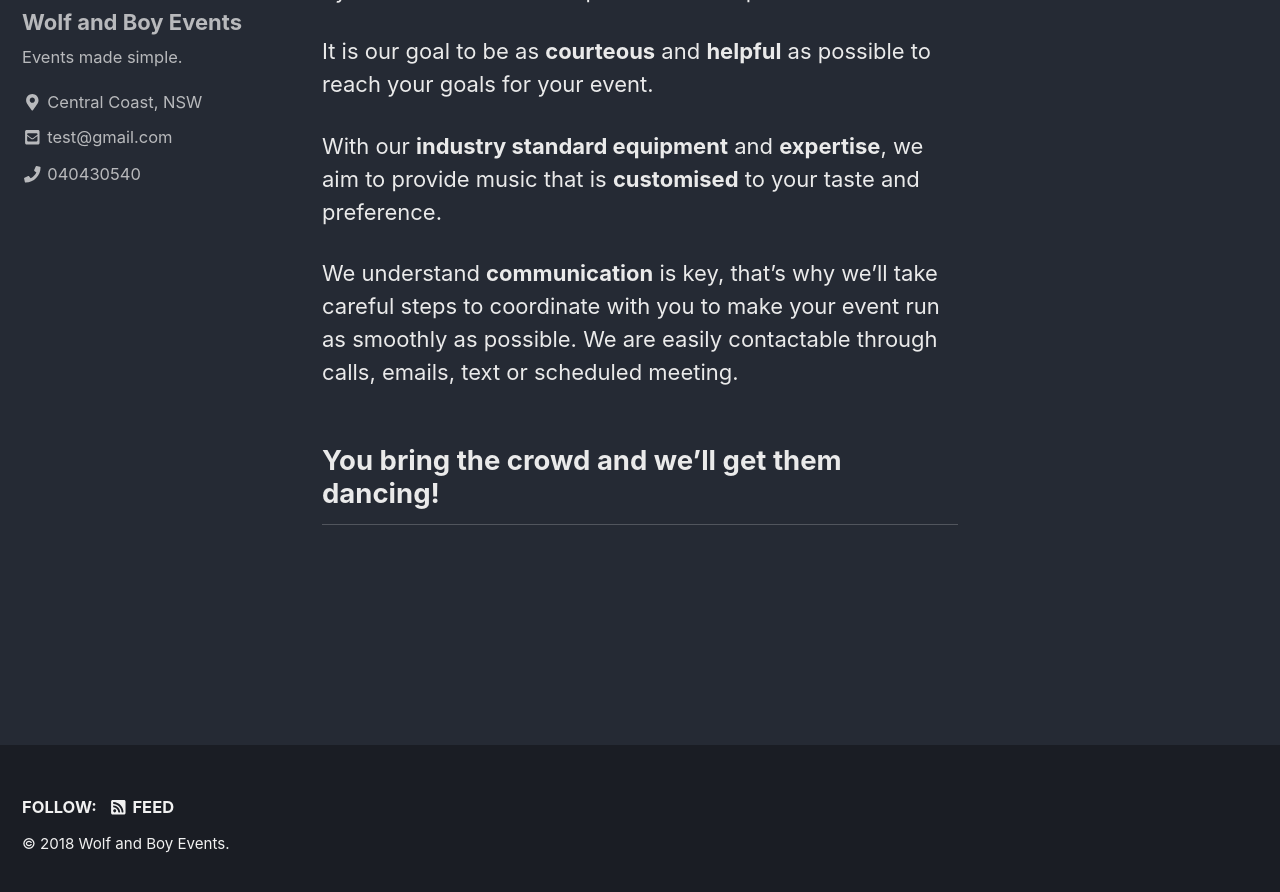
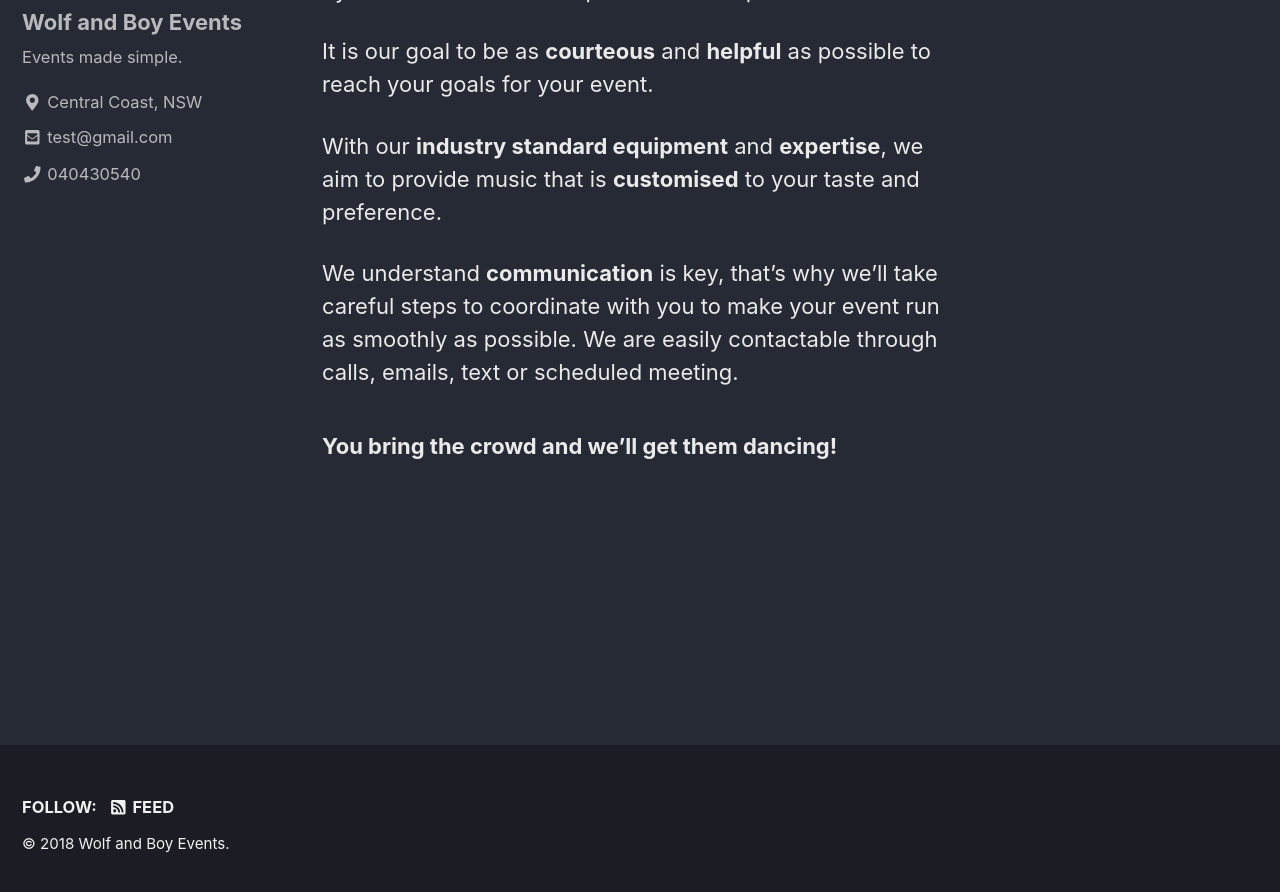
Before and after one commit to Wolf-and-Boy-Events/Wolf-and-Boy-Events.github.io, a Jekyll site: the page built from _pages/about.md, in a window 1280 px wide and 900 px high, scrolled down 1226 px. Shown: the top 892 px of the window. Built offline with Jekyll 4.4.1, drawn with Linux system fonts in a browser that asks for light colours; cached includes are drawn as plain includes; nearby versions of some CDN libraries.

```diff
--- a/_pages/about.md
+++ b/_pages/about.md
@@ -15,4 +15,4 @@ With our **industry standard equipment** and **expertise**, we aim to provide mu
 
 We understand **communication** is key, that's why we'll take careful steps to coordinate with you to make your event run as smoothly as possible. We are easily contactable through calls, emails, text or scheduled meeting.
 
-## You bring the crowd and we'll get them dancing!
+### You bring the crowd and we'll get them dancing!
```
